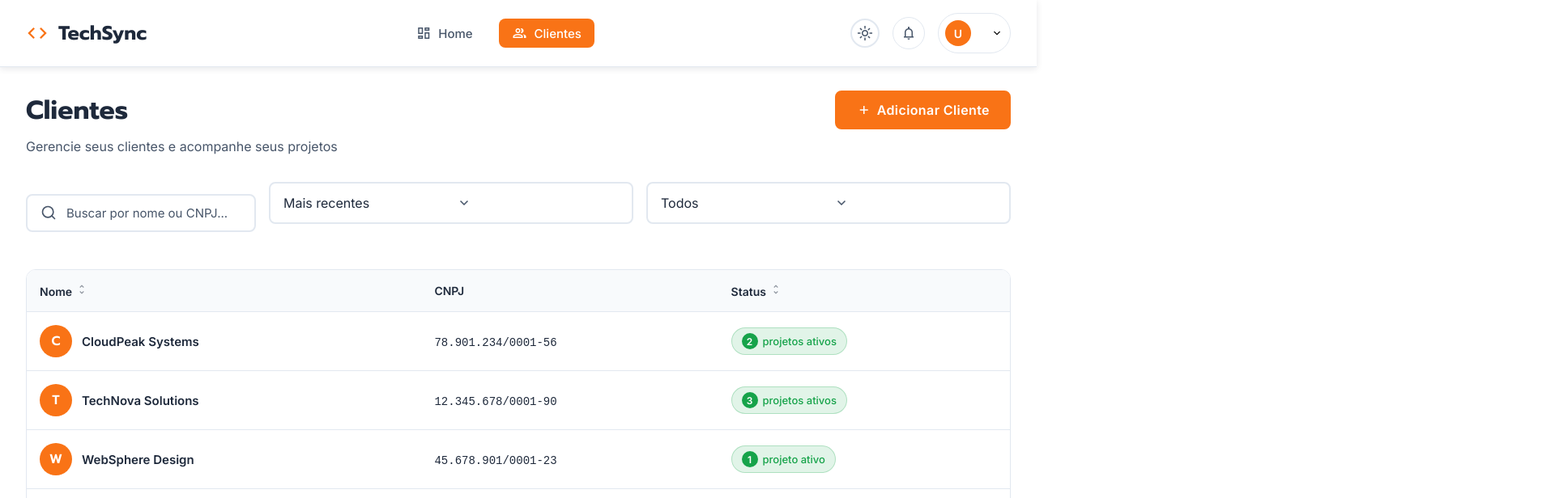
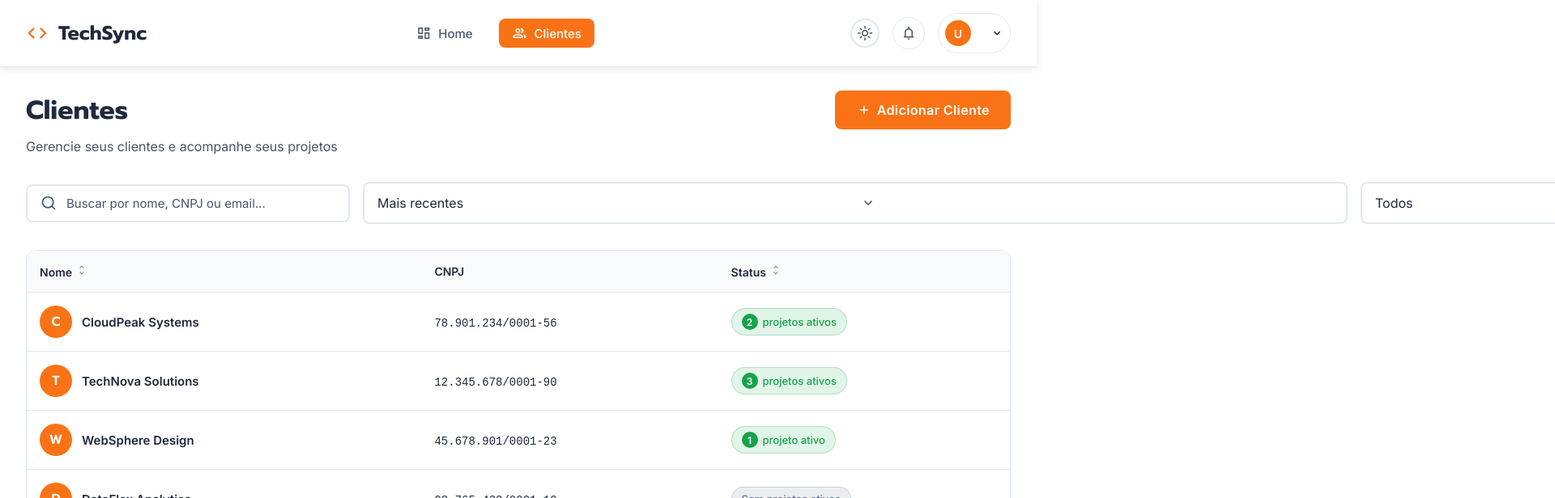
Before and after one commit to nrymmoreira/techsync-app, a React (Vite) app: page /clientes in a window 1280 px wide. Shown: the top 616 px of the page at 81% size, 1920 px wide, since content can reach past the window. Built offline with nearby package versions, Linux system fonts and the light colour scheme; sample sign-in values are in the browser's storage.

Commit message:
Melhorar filtros e busca na lista de clientes

```diff
--- a/src/components/Clients/ClientsList/ClientsList.jsx
+++ b/src/components/Clients/ClientsList/ClientsList.jsx
@@ -131,9 +131,15 @@ const ClientsList = () => {
 
   useEffect(() => {
     let filtered = clients.filter(client => {
-      const matchesSearch = client.name.toLowerCase().includes(searchTerm.toLowerCase()) ||
-                           client.cnpj.includes(searchTerm) ||
-                           client.email.toLowerCase().includes(searchTerm.toLowerCase());
+      const searchLower = searchTerm.toLowerCase().trim();
+
+      if (!searchLower) return true;
+
+      const matchesName = client.name.toLowerCase().includes(searchLower);
+      const matchesCNPJ = client.cnpj.replace(/[^\d]/g, '').includes(searchLower.replace(/[^\d]/g, ''));
+      const matchesEmail = client.email.toLowerCase().includes(searchLower);
+
+      const matchesSearch = matchesName || matchesCNPJ || matchesEmail;
 
       const matchesStatus = statusFilter === 'all' || client.status === statusFilter;
 
@@ -212,7 +218,7 @@ const ClientsList = () => {
         <FiltersSection>
           <SearchInput
             type="text"
-            placeholder="Buscar por nome ou CNPJ..."
+            placeholder="Buscar por nome, CNPJ ou email..."
             value={searchTerm}
             onChange={(e) => setSearchTerm(e.target.value)}
             $isDarkMode={isDarkMode}
--- a/src/components/Clients/ClientsList/ClientsList.styles.js
+++ b/src/components/Clients/ClientsList/ClientsList.styles.js
@@ -93,7 +93,8 @@ export const FiltersSection = styled.div`
   align-items: center;
 
   @media (max-width: ${breakpoints.tablet}) {
-    flex-wrap: wrap;
+    flex-direction: column;
+    gap: 0.75rem;
   }
 
   @media (max-width: ${breakpoints.mobile}) {
@@ -103,7 +104,8 @@ export const FiltersSection = styled.div`
 `;
 
 export const SearchInput = styled.input`
-  flex: 1;
+  flex: 2;
+  min-width: 400px;
   padding: 0.75rem 1rem;
   padding-left: 3rem;
   background: ${props => {
@@ -152,6 +154,7 @@ export const SearchInput = styled.input`
 
   @media (max-width: ${breakpoints.mobile}) {
     width: 100%;
+    min-width: unset;
   }
 `;
 
@@ -327,6 +330,10 @@ export const ClientContact = styled.div`
   }
 
   @media (max-width: ${breakpoints.tablet}) {
+    min-width: 300px;
+  }
+
+  @media (max-width: ${breakpoints.mobile}) {
     font-size: 0.8125rem;
   }
 `;
--- a/src/components/Select/Select.styles.js
+++ b/src/components/Select/Select.styles.js
@@ -3,11 +3,14 @@ import { getTheme } from '../../styles/themes';
 import { fonts, breakpoints } from '../../styles/GlobalStyles';
 
 export const SelectContainer = styled.div`
-  margin-bottom: 1.5rem;
+  margin-bottom: 0;
   width: 100%;
+  min-width: 180px;
+  flex-shrink: 0;
 
   @media (max-width: ${breakpoints.mobile}) {
-    margin-bottom: 1.25rem;
+    margin-bottom: 0;
+    min-width: unset;
   }
 `;
 
```
